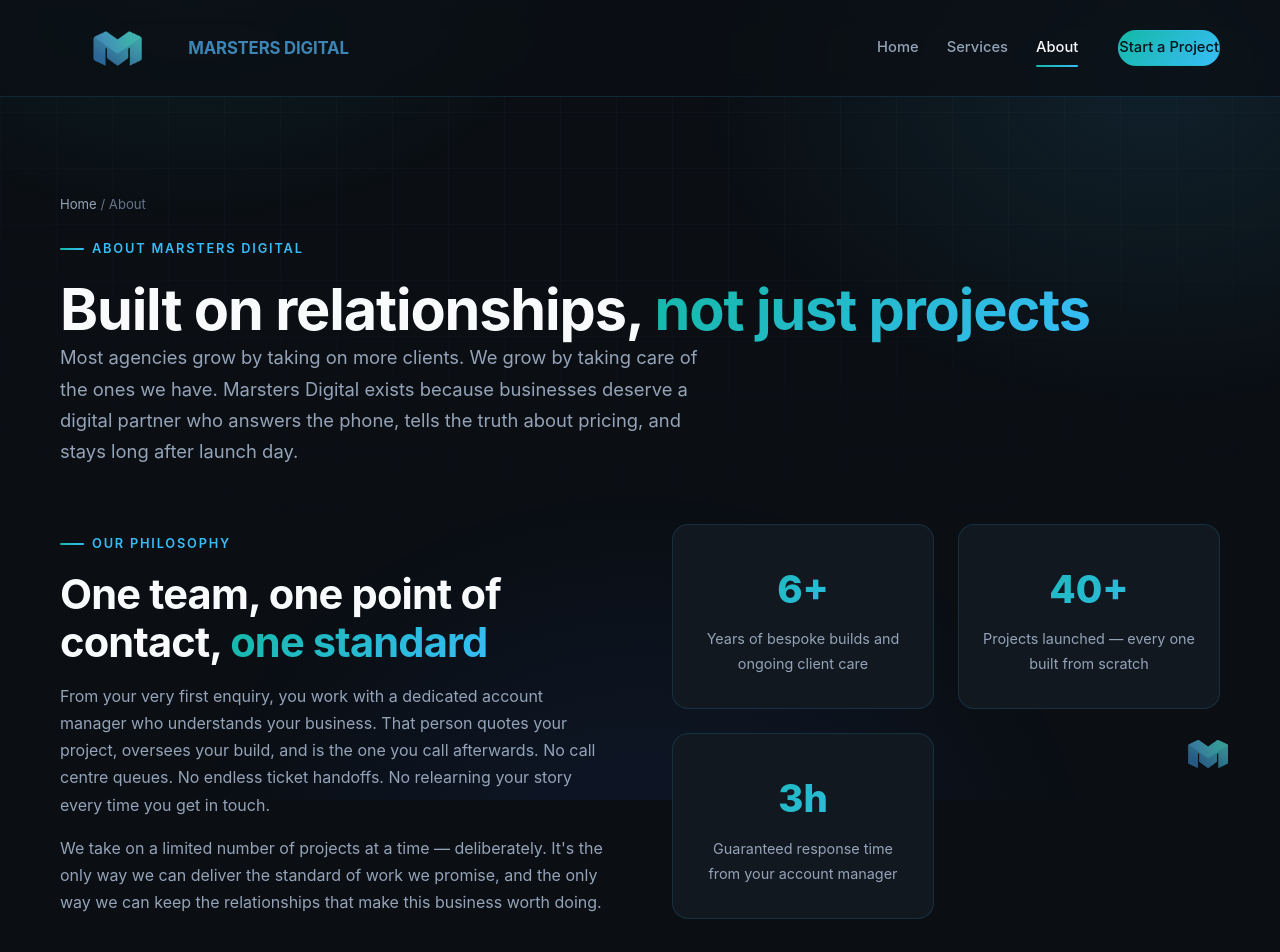
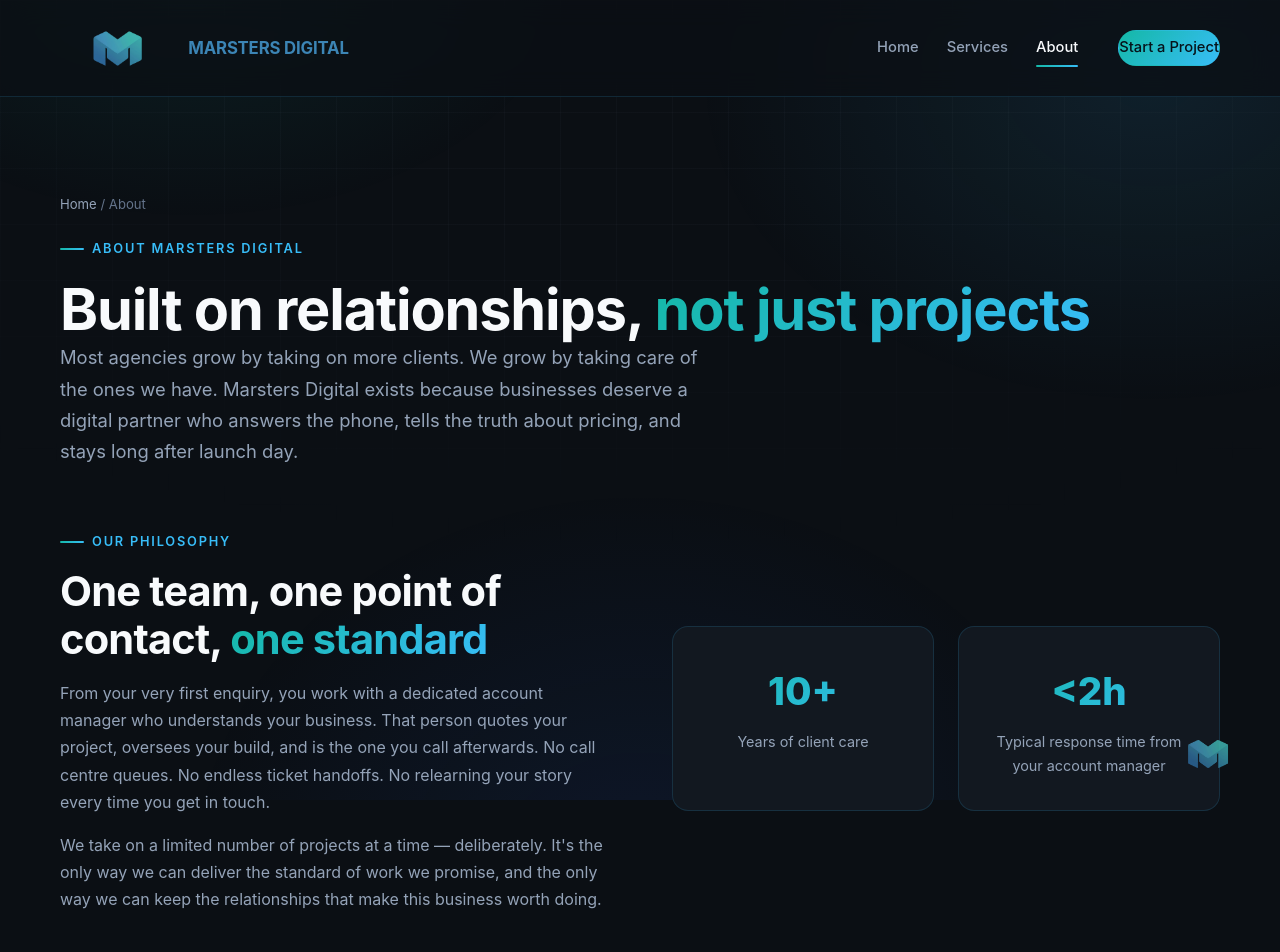
Before and after one commit to MarstersDigital/MarstersDigital, a website: page about.html in a window 1280 px wide. Shown: the top 952 px of the page. Drawn offline with Linux system fonts and the light colour scheme.

Commit message:
Update stats: 10+ years, remove projects card, <2h response

```diff
--- a/about.html
+++ b/about.html
@@ -65,16 +65,12 @@
       </div>
       <div class="grid-2 reveal" data-delay="1">
         <div class="card stat-card">
-          <div class="stat">6+</div>
-          <p>Years of bespoke builds and ongoing client care</p>
+          <div class="stat">10+</div>
+          <p>Years of client care</p>
         </div>
         <div class="card stat-card">
-          <div class="stat">40+</div>
-          <p>Projects launched — every one built from scratch</p>
-        </div>
-        <div class="card stat-card">
-          <div class="stat">3h</div>
-          <p>Guaranteed response time from your account manager</p>
+          <div class="stat">&lt;2h</div>
+          <p>Typical response time from your account manager</p>
         </div>
       </div>
     </div>
```
Also changed, not shown: index.html (+1 -1 lines).
